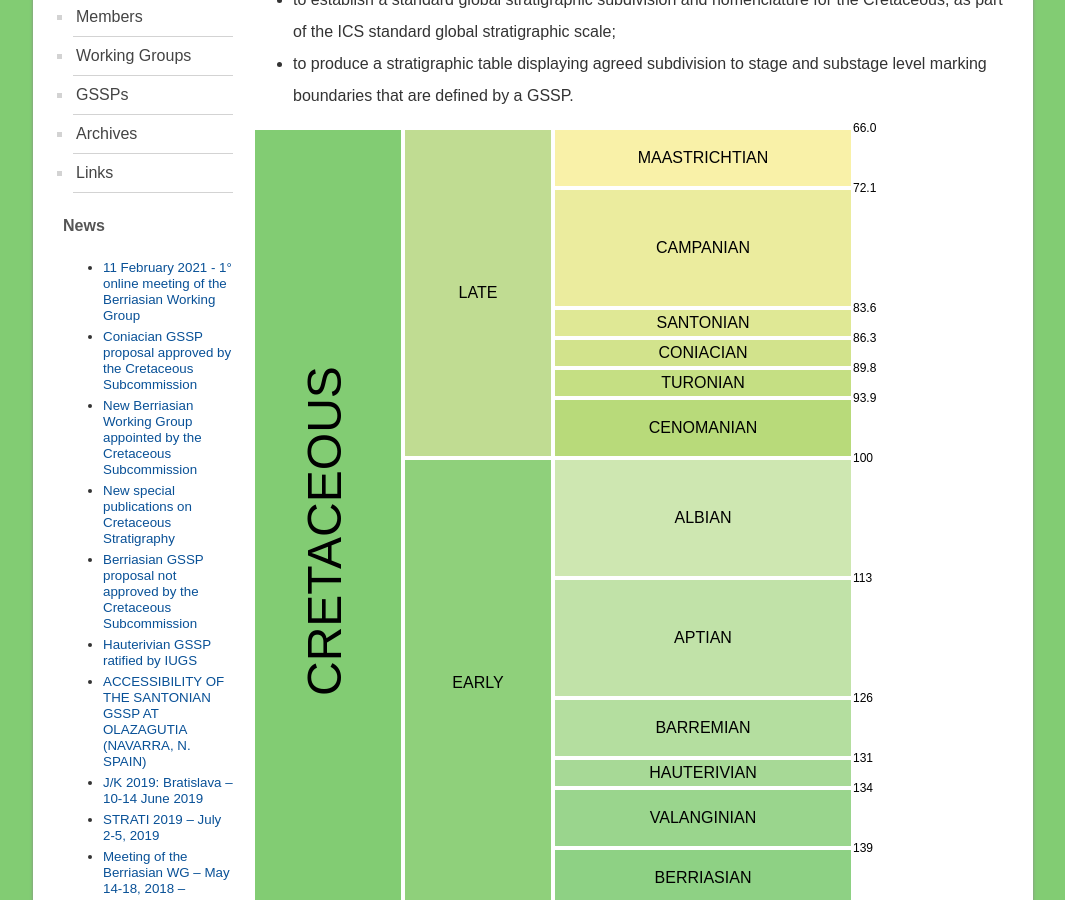
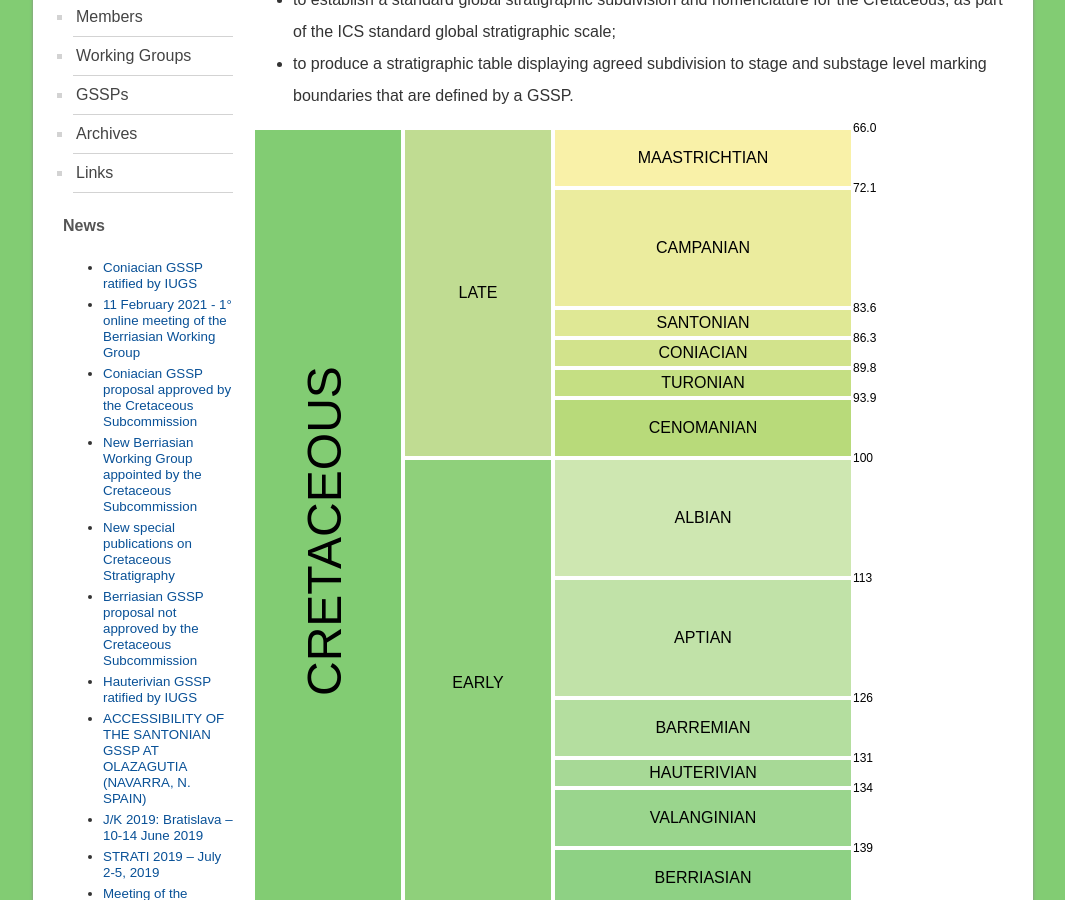
Before and after one commit to i-c-stratigraphy/subcommission-cretaceous, a Jekyll site: the page built from pages/index.md, in a window 1280 px wide and 900 px high, scrolled down 500 px. Shown: the whole window, without its empty margins (107-1172 px from the left). Built offline with Jekyll 4.4.1, drawn with Linux system fonts in a browser that asks for light colours.

Commit message:
Update menu.html

```diff
--- a/_includes/menu.html
+++ b/_includes/menu.html
@@ -38,6 +38,7 @@
 <div id="news">
     <h4>News</h4>
     <ul>
+        <li><a href="https://stratigraphy.org/subcommission-cretaceous/news/coniacian1-gssp">Coniacian GSSP ratified by IUGS</a></li>
         <li><a href="https://stratigraphy.org/subcommission-cretaceous/news/berriasian-wg1">11 February 2021 - 1° online meeting of the Berriasian Working Group</a></li>
         <li><a href="https://stratigraphy.org/subcommission-cretaceous/news/coniacian-gssp">Coniacian GSSP proposal approved by the Cretaceous Subcommission</a></li>
         <li><a href="https://stratigraphy.org/subcommission-cretaceous/news/berriasian-wg">New Berriasian Working Group appointed by the Cretaceous Subcommission</a></li>
```
